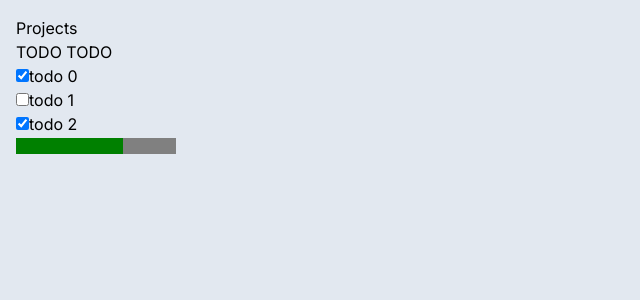
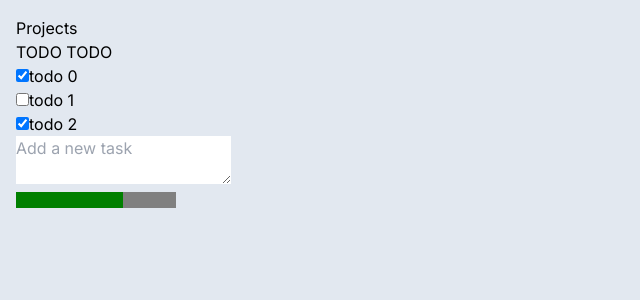
Before and after one commit to EnzoMaitan/todo-next.js, a Next.js app: page / in a window 1280 px wide. Shown: the top 300 px of the page, without its empty margins (0-640 px from the left). Built offline with nearby package versions, Linux system fonts and the light colour scheme.

Commit message:
Adds basic html component for new task

```diff
--- /dev/null
+++ b/src/app/components/addnewtodo.tsx
@@ -0,0 +1,7 @@
+export default function AddNewTodo(){
+    return (
+        <div>
+            <textarea  placeholder="Add a new task"></textarea>
+        </div>
+    )
+  }
--- a/src/app/components/progressbar.tsx
+++ b/src/app/components/progressbar.tsx
@@ -1,5 +1,4 @@
 "use client"
-
 
 export default function Progressbar({currentItems, numberOfItems}: {currentItems : number, numberOfItems: number}) {
     const calculateProgress = () =>{
--- a/src/app/components/todolist.tsx
+++ b/src/app/components/todolist.tsx
@@ -1,3 +1,4 @@
+import AddNewTodo from "./addnewtodo";
 import Progressbar from "./progressbar";
 import TodoItem from "./todoitem";
 
@@ -17,6 +18,7 @@ export default function Todolist() {
         {lista.individual.map((item) => (
           <TodoItem checked={item.checked} text={item.text} onChange={false}/>
         ))}
+        <AddNewTodo />
         <Progressbar
             numberOfItems={lista.individual.length}
             currentItems={Object.values(lista.individual).reduce((a, { checked }) => a + +checked, 0)}
```
